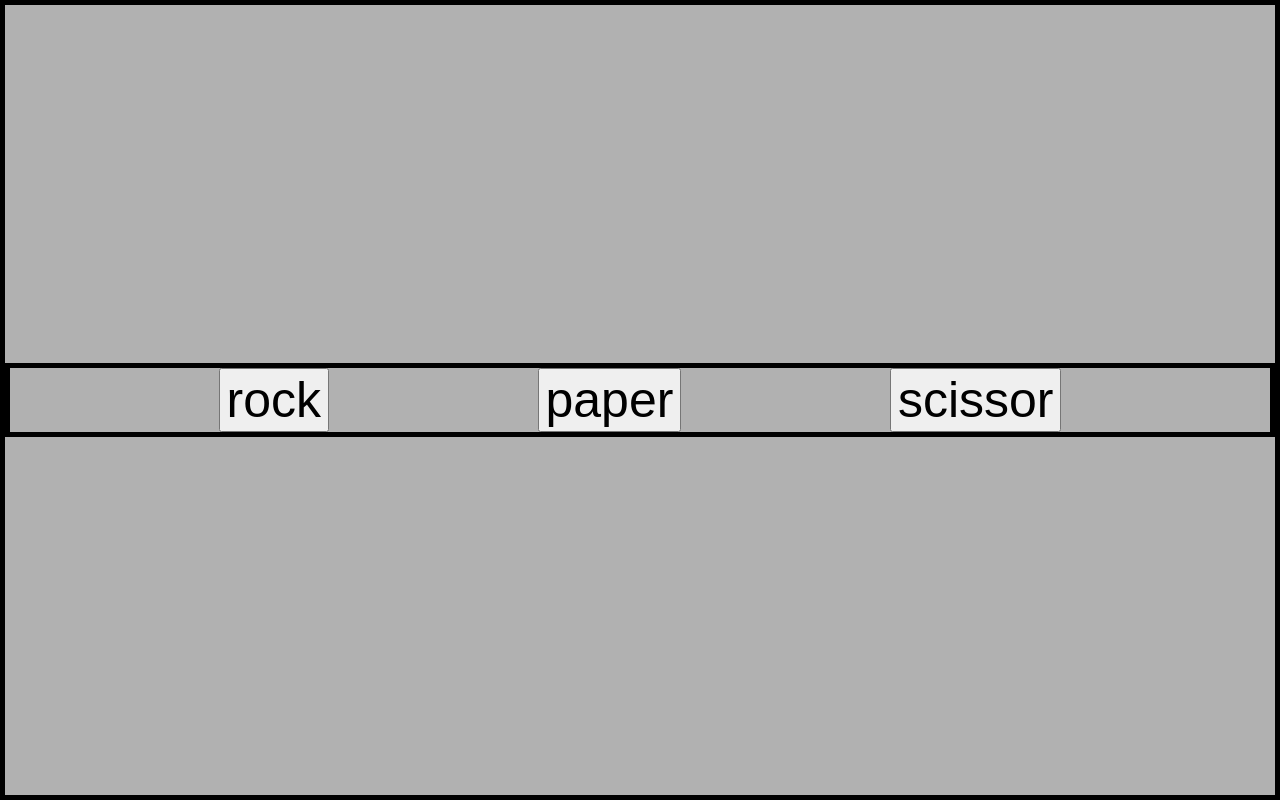
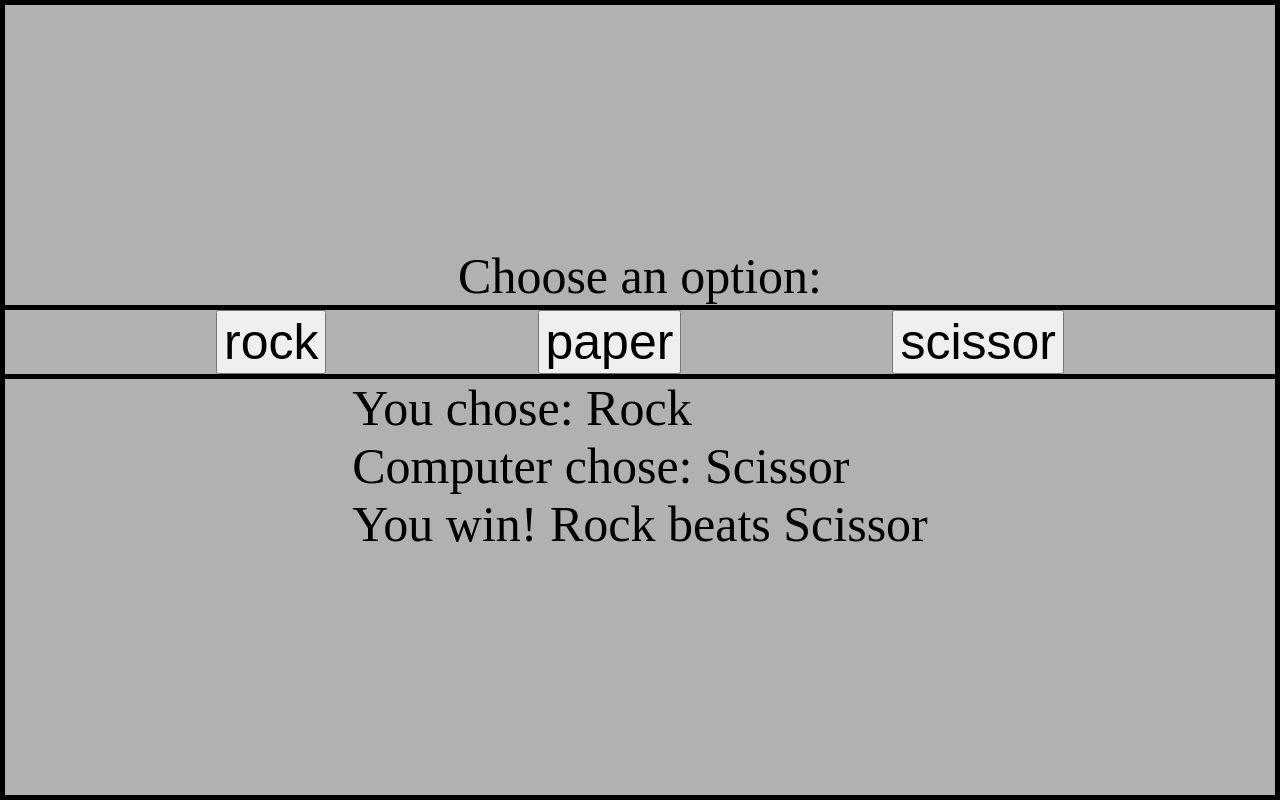
Before and after one commit to RoyalRabbit/rock-paper-scissors, a plain HTML site: page index.html in a window 1280 px wide. Both pictures are taken after a click on the button "rock". Drawn offline with Linux system fonts and the light colour scheme.

Commit message:
Add DOM response and event listeners to buttons

```diff
--- a/index.html
+++ b/index.html
@@ -8,10 +8,16 @@
     <title>Document</title>
 </head>
 <body>
+    <div class = "instructions">
+        Choose an option:
+    </div>
     <div class="button-container">
-        <button>rock</button>
-        <button>paper</button>
-        <button>scissor</button>
+        <button id="rock">rock</button>
+        <button id="paper">paper</button>
+        <button id="scissor">scissor</button>
+    </div>
+    <div
+        <p class="response"></p>
     </div>
    <script src="script.js"></script>
 </body>
--- a/script.js
+++ b/script.js
@@ -89,14 +89,53 @@ function playerSelection(humanChoice,computerChoice) {
 
 
 //Game Loop
-function game() {
-    for (let i=0; i<1; i++) {
-        const computerSelection = getComputerChoice();
-        const input = prompt();
-        console.log("You chose: " + capitalise(input));
-        console.log("Computer chose: " + capitalise(computerSelection.returnChoice));
-        console.log(playerSelection(input.toLowerCase(), computerSelection.returnChoice));
+function game(input) {
+    // for (let i=0; i<1; i++) {
+    {
+    const computerSelection = getComputerChoice();
+        // const input = prompt();
+        // console.log("You chose: " + capitalise(input));
+        // console.log("Computer chose: " + capitalise(computerSelection.returnChoice));
+        // console.log(playerSelection(input.toLowerCase(), computerSelection.returnChoice));
+
+        //using DOM to display console log responses
+        response.innerText+=("You chose: " + capitalise(input) + "\n");
+        response.innerText+=("Computer chose: " + capitalise(computerSelection.returnChoice) + "\n");
+        response.innerText+=(playerSelection(input.toLowerCase(), computerSelection.returnChoice) + "\n");
     }
 }
 
+// Select the button container
+const div = document.querySelector('div.button-container');
+
+// Select the response paragraph
+const response = document.querySelector('.response');
+
+
+
+
+// Add event listener to the whole container
+div.addEventListener("click", (event)=> {
+    //Only triggers if the clicked item was a button
+    if (event.target.tagName === "BUTTON") {
+        const selection = (event.target.innerText);
+        // triggers game with the selected button
+        response.innerText=" "
+        game(selection);
+
+    }
+})
+
+
+// const buttons = document.querySelector('.button-container').querySelectorAll('button');
+// let clicked = buttons.forEach(item=>{
+//     item.addEventListener('click', ()=>console.log(item))
+// })
+
+
+
+
+
+
+
 // game()
--- a/styles.css
+++ b/styles.css
@@ -1,11 +1,13 @@
 html {
     box-sizing: border-box;
+    font-size: 50px;
 }
 
 body {
     box-sizing: border-box;
     margin: 0;
     display: flex;
+    flex-direction: column;
     align-items: center;
     justify-content: center;
     min-height: 100vh;
@@ -15,12 +17,12 @@ body {
 
 .button-container {
     display: flex;
-    flex: 1;
+    min-width: 100%;
     justify-content: space-evenly;
     align-items: center;
     border: solid 5px black;
 }
 
 button {
-    font-size: 50px;
+    font-size: inherit;
 }
```
